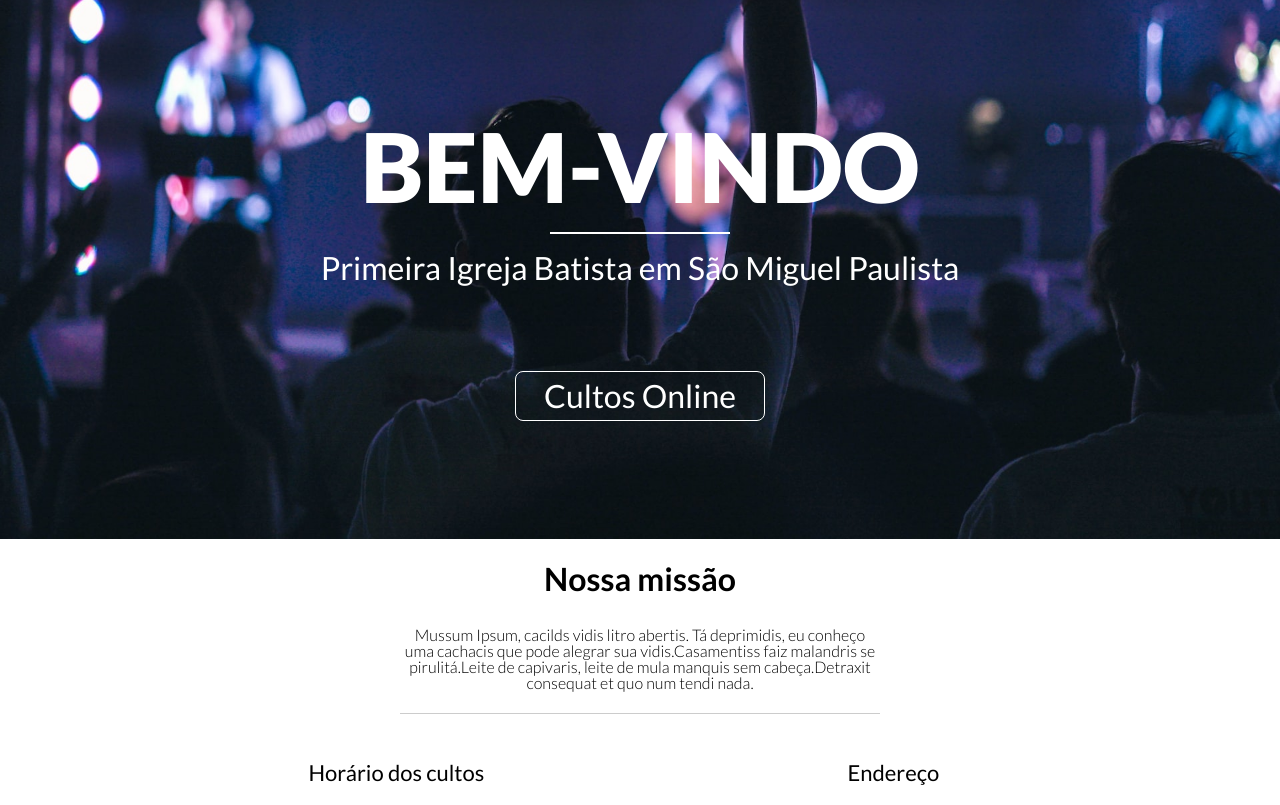
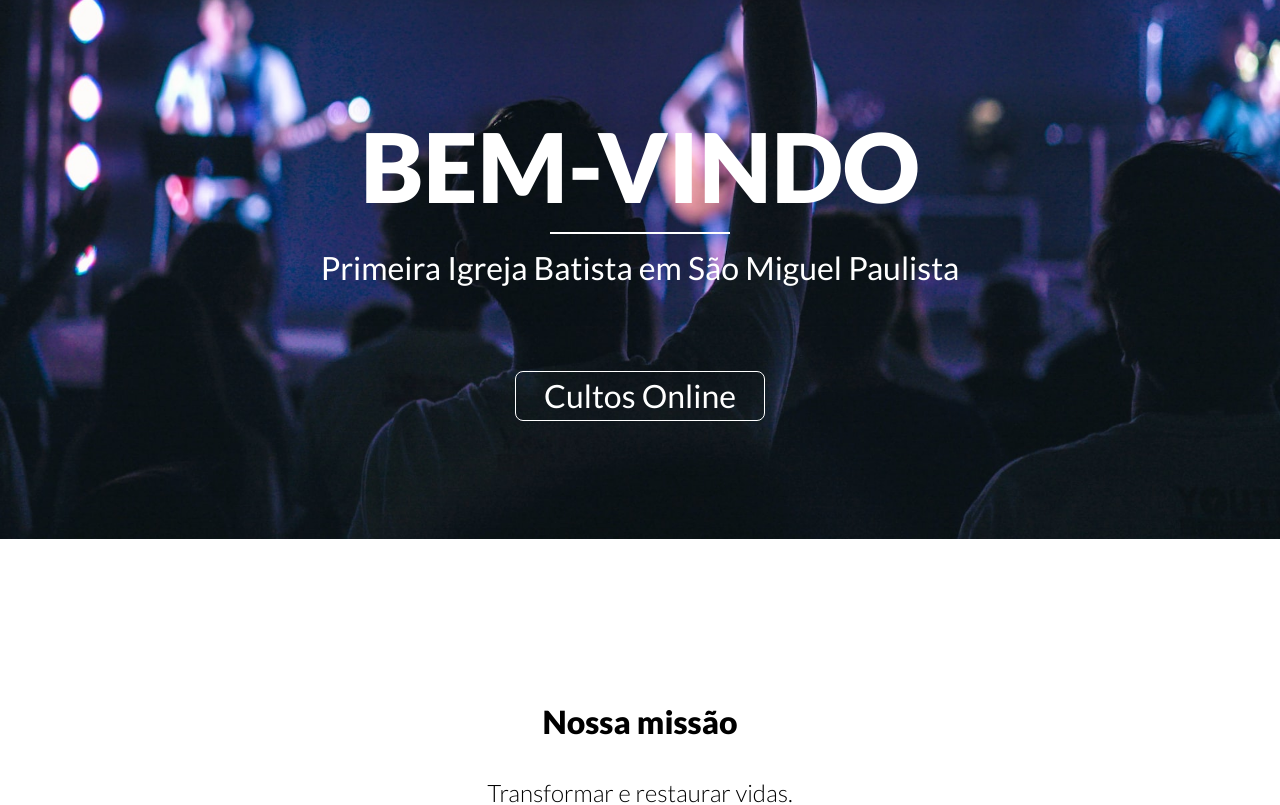
Before and after one commit to matheusviriato/pibsmp, a React (Vite) app: page / in a window 1280 px wide. Shown: the top 805 px of the page. Built offline with nearby package versions, Linux system fonts and the light colour scheme.

Commit message:
feat: changing Mission component desktop style

```diff
--- a/src/features/LandingPage/components/Mission/Mission.tsx
+++ b/src/features/LandingPage/components/Mission/Mission.tsx
@@ -1,17 +1,16 @@
 import type { ReactElement } from 'react';
-import { Wrapper, Title, Content, Divider } from './styles';
+import { Wrapper, Title, Text, Content } from './styles';
 
 const Mission = (): ReactElement => {
   return (
     <Wrapper>
       <Content>
         <Title>Nossa missão</Title>
-        <p>
-          Mussum Ipsum, cacilds vidis litro abertis. Tá deprimidis, eu conheço uma cachacis que pode
-          alegrar sua vidis.Casamentiss faiz malandris se pirulitá.Leite de capivaris, leite de mula
-          manquis sem cabeça.Detraxit consequat et quo num tendi nada.
-        </p>
-        <Divider />
+        <Text>Transformar e restaurar vidas.</Text>
+        <Text>
+          Ser uma Igreja adoradora, acolhedora, temente à Palavra de Deus e comprometida em fazer
+          Jesus conhecido de todas as nações.
+        </Text>
       </Content>
     </Wrapper>
   );
--- a/src/features/LandingPage/components/Mission/styles.ts
+++ b/src/features/LandingPage/components/Mission/styles.ts
@@ -2,7 +2,7 @@ import { styled } from '@stitches/react';
 
 export const Wrapper = styled('section', {
   textAlign: 'center',
-  padding: '24px 16px',
+  padding: '167px 0px',
   '@media (max-width: 425px)': {
     padding: '12px 16px',
   }
@@ -10,21 +10,19 @@ export const Wrapper = styled('section', {
 
 export const Title = styled('h1', {
   fontSize: '32px',
-  marginBottom: '32px',
-  fontWeight: 600,
+  marginBottom: '43px',
+  fontWeight: 800,
   '@media (max-width: 425px)': {
     fontSize: '18px',
   }
 });
 
+export const Text = styled('p', {
+  fontSize: '24px',
+  fontWeight: 300,
+});
+
 export const Content = styled('div', {
   margin: '0 auto',
-  maxWidth: '480px',
+  maxWidth: '620px',
 });
-
-export const Divider = styled('div', {
-  height: '1px',
-  width: '100%',
-  marginTop: '22px',
-  backgroundColor: '#ccc',
-})
```
